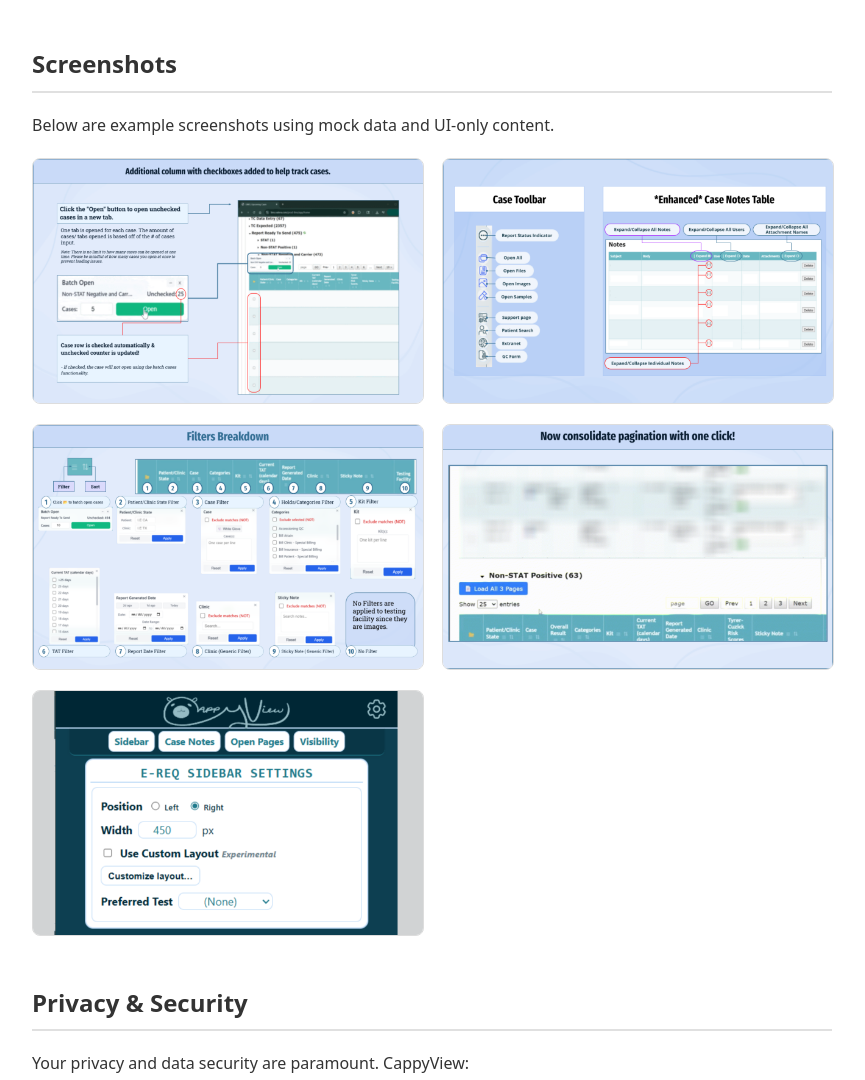
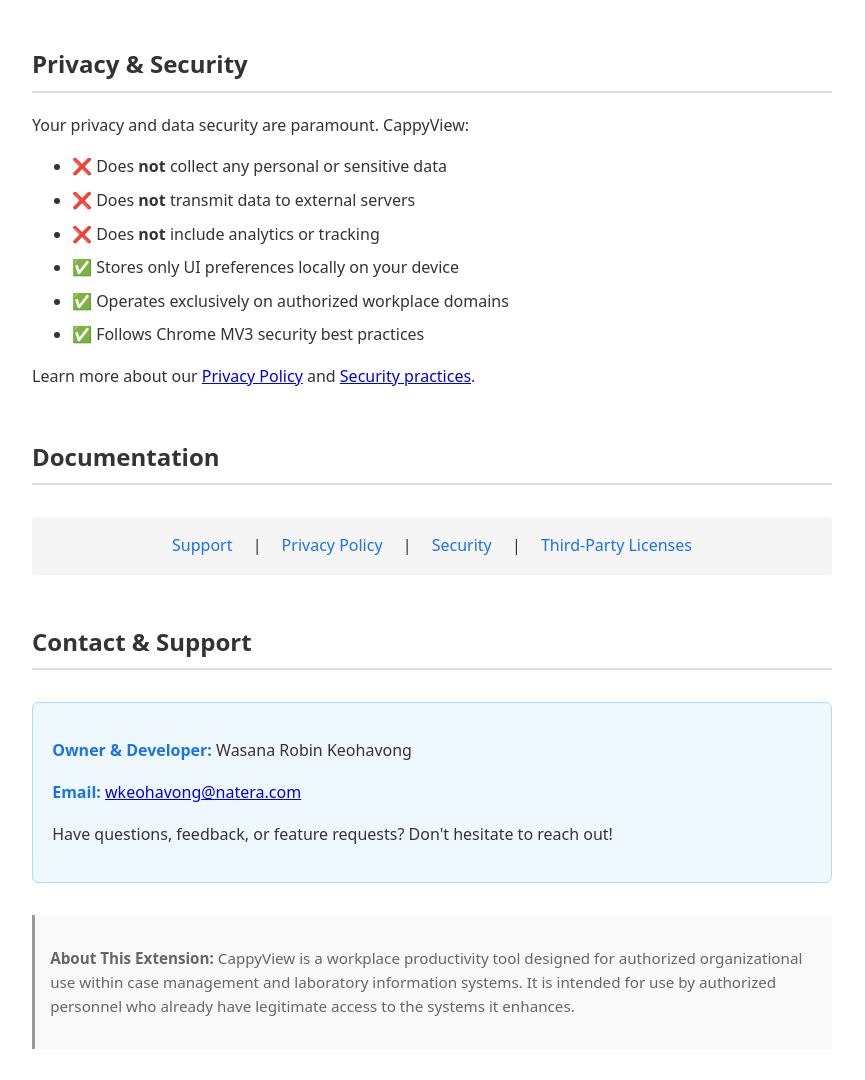
Before and after one commit to WasanaRobin/cappyview-privacy, a plain HTML site: page index.html in a window 1280 px wide. Shown: the part 2084-3164 px from the top of the page, without its empty margins (208-1073 px from the left). Drawn offline with Linux system fonts and the light colour scheme.

Commit message:
Remove screenshots section from index.html
Removed the screenshots section from the index.html file.

```diff
--- a/index.html
+++ b/index.html
@@ -137,33 +137,6 @@
     <li>✅ Customizable to your workflow</li>
   </ul>
 
-  <h2>Screenshots</h2>
-  <p>Below are example screenshots using mock data and UI-only content.</p>
-
-  <div style="display: grid; grid-template-columns: repeat(auto-fit, minmax(260px, 1fr)); gap: 20px; margin-top: 20px;">
-
-    <img src="assets/images/Batch Open 1280x800.png"
-         alt="Batch Open Tool"
-         style="width:100%; border:1px solid #ddd; border-radius:8px;">
-
-    <img src="assets/images/CaseToolbar 1280x800.png"
-         alt="Case Toolbar Example"
-         style="width:100%; border:1px solid #ddd; border-radius:8px;">
-
-    <img src="assets/images/Filters Auto 1280x800.png"
-         alt="Filters Auto Table Toolbar"
-         style="width:100%; border:1px solid #ddd; border-radius:8px;">
-
-    <img src="assets/images/PageConsolidation Button 1280x800.png"
-         alt="Page Consolidation Button"
-         style="width:100%; border:1px solid #ddd; border-radius:8px;">
-
-    <img src="assets/images/Screenshot 2025-12-09 150210 640x400.png"
-         alt="Options Page Screenshot"
-         style="width:100%; border:1px solid #ddd; border-radius:8px;">
-  </div>
-
-
   <h2>Privacy & Security</h2>
   <p>Your privacy and data security are paramount. CappyView:</p>
   <ul>
```
